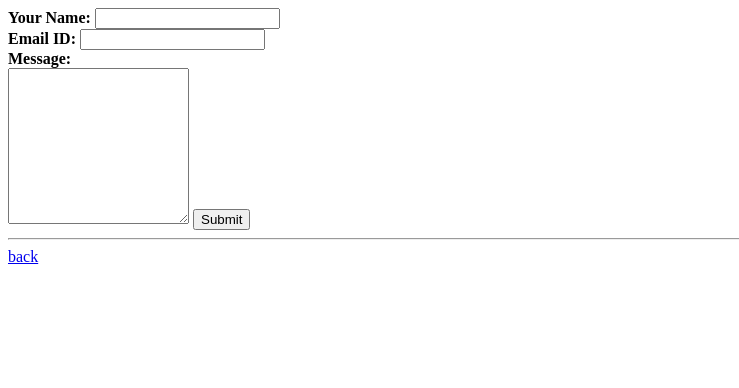
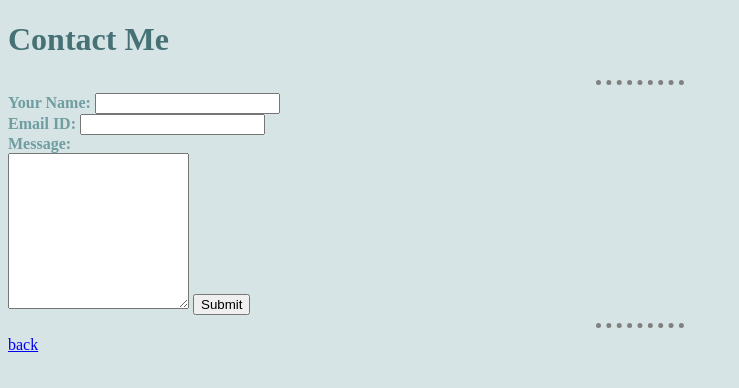
Before and after one commit to NiteeshJM/CV, a plain HTML site: page contact.html in a window 1280 px wide. Shown: the whole page, without its empty margins (0-739 px from the left). Drawn offline with Linux system fonts and the light colour scheme.

Commit message:
Update contact.html

```diff
--- a/contact.html
+++ b/contact.html
@@ -5,8 +5,12 @@
     <meta http-equiv="X-UA-Compatible" content="IE=edge">
     <meta name="viewport" content="width=device-width, initial-scale=1.0">
     <title>Contact Me</title>
+    <link rel="stylesheet" href="css/styles.css">
+
 </head>
 <body>
+    <h1>Contact Me</h1>
+    <hr>
     <form action="mailto:niteeshjm@gmail.com" method="post" enctype="text/plain">
         <label><strong>Your Name:</strong></label>
         <input type="text" name=""><br>
```
